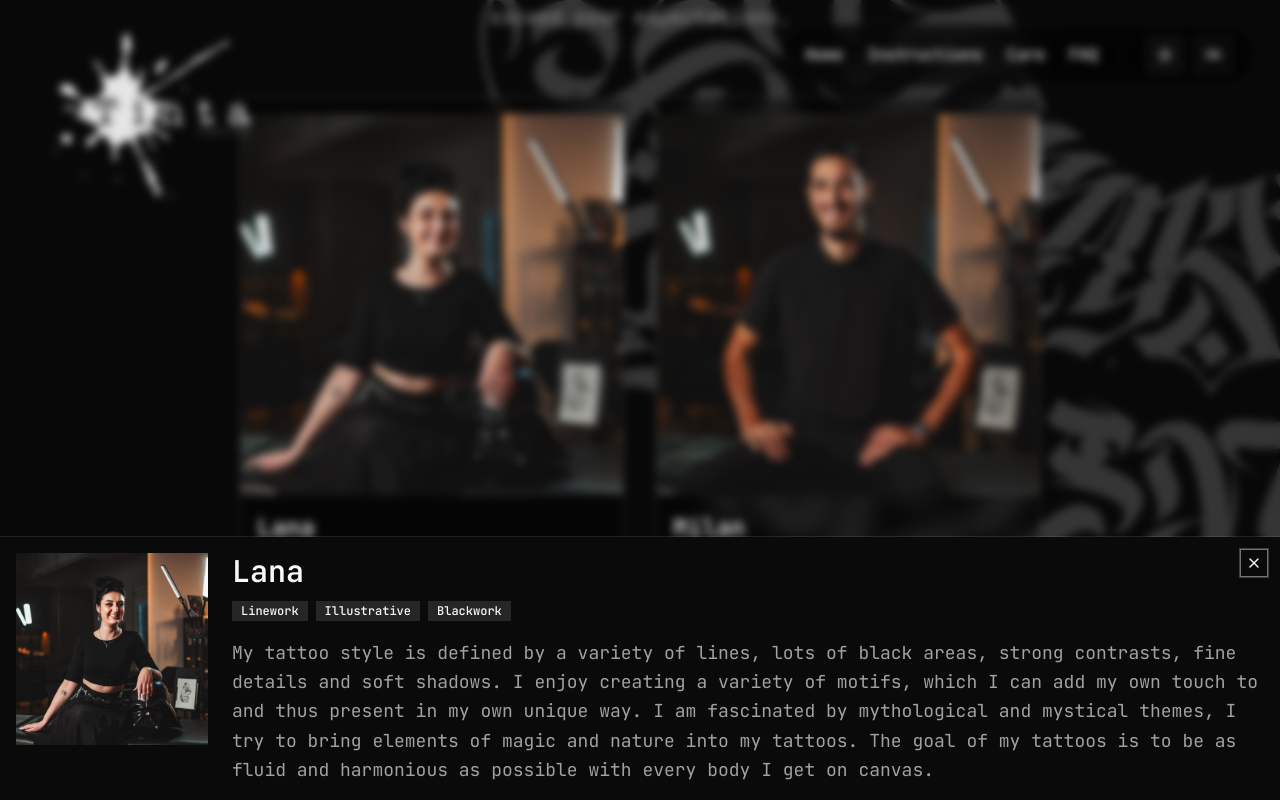
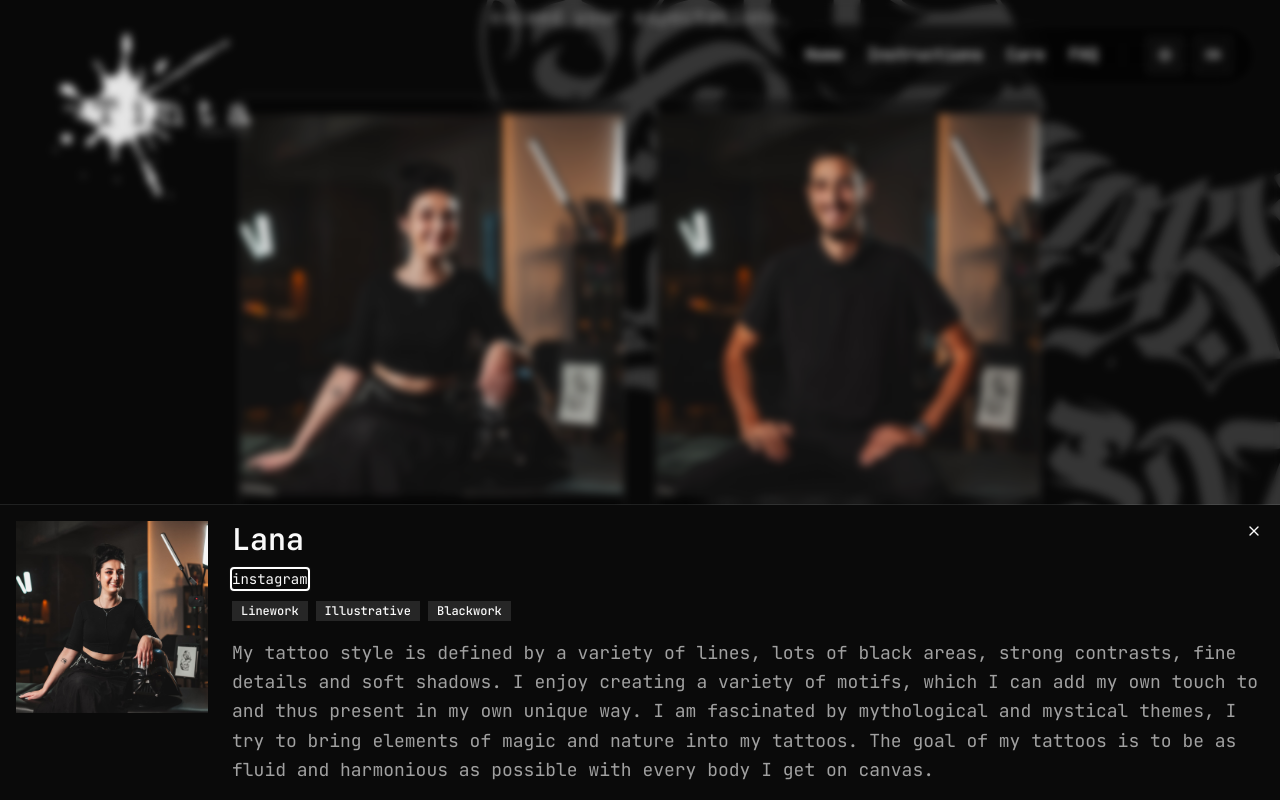
Before and after one commit to tintatattoostudio/web, a Next.js app: page /en in a window 1280 px wide. Both pictures are taken after a click on the element 432 px from the left and 2330 px from the top of the page. Shown: the part 1930-2730 px from the top of the page. Built offline with nearby package versions, Linux system fonts and the light colour scheme; no server answers.

Commit message:
Add instagram link do artists drawer

```diff
--- a/src/components/landing/artist-drawer.tsx
+++ b/src/components/landing/artist-drawer.tsx
@@ -12,6 +12,7 @@ import Image from 'next/image';
 import { Artist } from '@/lib/types';
 import { motion } from 'framer-motion';
 import { staggerFadeIn, staggerChild } from '@/lib/animations/variants';
+import Link from 'next/link';
 
 type ArtistDrawerProps = {
   artist: Artist | null;
@@ -19,7 +20,11 @@ type ArtistDrawerProps = {
   onOpenChange: (open: boolean) => void;
 };
 
-export function ArtistDrawer({ artist, open, onOpenChange }: ArtistDrawerProps) {
+export function ArtistDrawer({
+  artist,
+  open,
+  onOpenChange,
+}: ArtistDrawerProps) {
   if (!artist) return null;
 
   return (
@@ -42,6 +47,21 @@ export function ArtistDrawer({ artist, open, onOpenChange }: ArtistDrawerProps)
                   {artist.name}
                 </SheetTitle>
 
+                <motion.div
+                  initial="hidden"
+                  animate="visible"
+                  variants={staggerFadeIn}
+                  className="flex flex-wrap gap-2 mt-3"
+                >
+                  <Link
+                    href={artist.ig}
+                    target="_blank"
+                    className="text-sm hover:underline transition-all"
+                  >
+                    instagram
+                  </Link>
+                </motion.div>
+
                 {artist.styles.length > 0 && (
                   <motion.div
                     initial="hidden"
@@ -60,8 +80,10 @@ export function ArtistDrawer({ artist, open, onOpenChange }: ArtistDrawerProps)
                 )}
               </div>
 
-              <SheetDescription className="text-base md:text-lg leading-relaxed whitespace-pre-line" dangerouslySetInnerHTML={{ __html: artist.bio }}>
-              </SheetDescription>
+              <SheetDescription
+                className="text-base md:text-lg leading-relaxed whitespace-pre-line"
+                dangerouslySetInnerHTML={{ __html: artist.bio }}
+              ></SheetDescription>
             </div>
           </div>
         </SheetHeader>
--- a/src/components/landing/artists-section.tsx
+++ b/src/components/landing/artists-section.tsx
@@ -19,12 +19,14 @@ export function ArtistsSection() {
       bio: t("artists.list.lana.bio"),
       styles: Array.from({ length: 3 }, (_, i) => t(`artists.list.lana.styles.${i + 1}`)),
       picture: '/lana.jpg',
+      ig: 'https://www.instagram.com/taro_tattoo_/'
     },
     {
       name: t("artists.list.milly.name"),
       bio: t("artists.list.milly.bio"),
       styles: Array.from({ length: 2 }, (_, i) => t(`artists.list.milly.styles.${i + 1}`)),
       picture: '/milly.jpg',
+      ig: 'https://www.instagram.com/milly_tattoos/'
     },
   ];
 
--- a/src/lib/types.ts
+++ b/src/lib/types.ts
@@ -30,4 +30,5 @@ export type Artist = {
   bio: string;
   styles: Array<string>;
   picture: string;
+  ig: string;
 }
```
